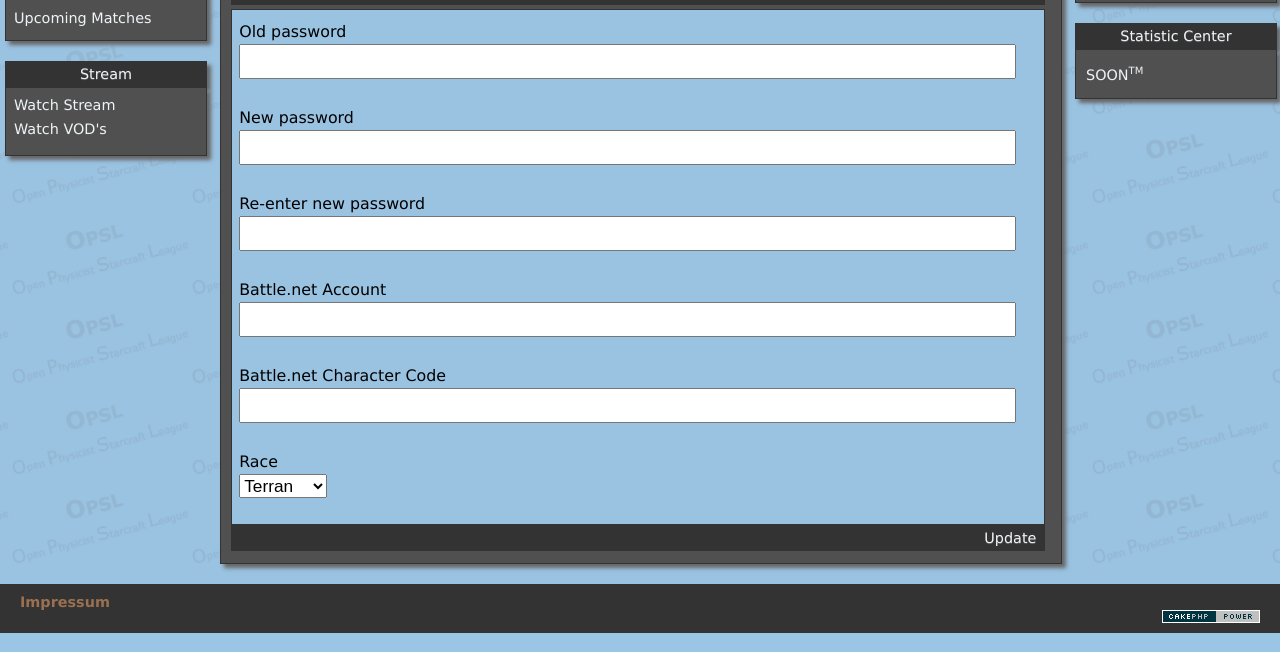
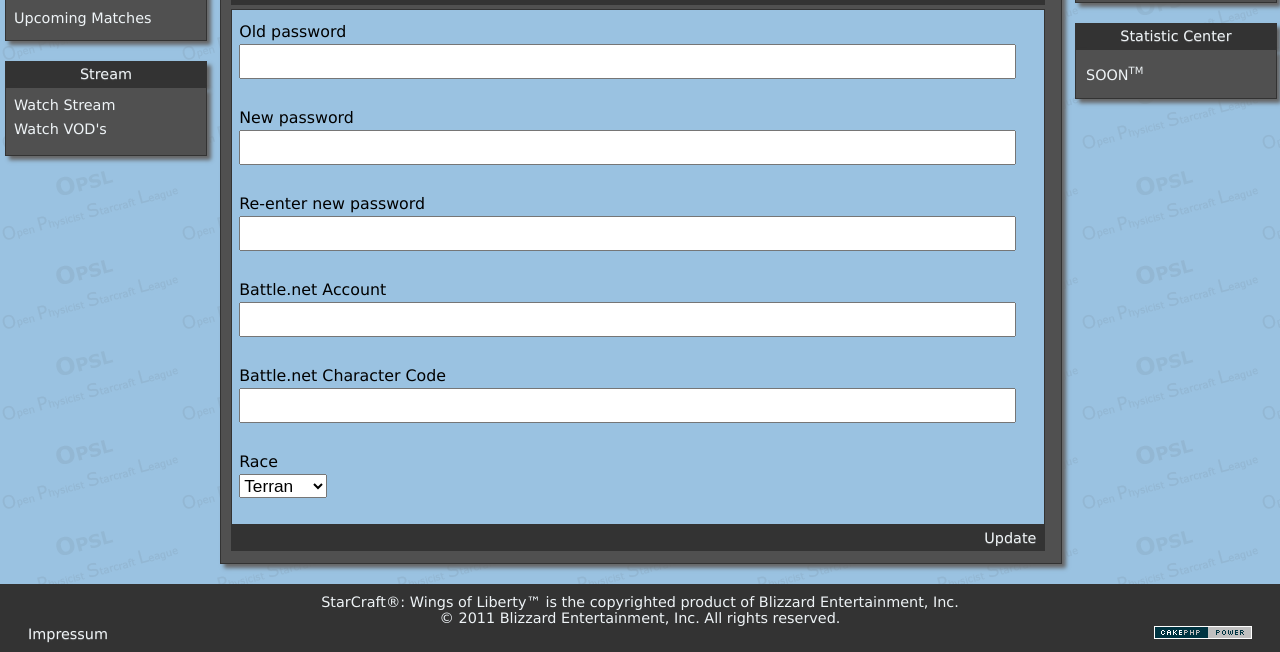
Before and after one commit to fleshgolem/caketourney, a CakePHP app: the page made by app/views/users/account.ctp in a window 1280 px wide. Shown: the part 375-1027 px from the top of the page. Run offline with PHP 8.4 and a stand-in for CakePHP, Linux system fonts and the light colour scheme; the template is opened without the code that fills it, so the values that code supplies are empty; form fields are guessed from the names that the template uses; some libraries are stand-ins or nearby versions.

Commit message:
propper footer

```diff
--- a/app/views/layouts/default.ctp
+++ b/app/views/layouts/default.ctp
@@ -316,11 +316,16 @@
 
 </div><!-- end wrapper2 -->
 
-		<div id="footer">
-
-		<div align="left">
+		<div id="footer" >
+         <div >
+		StarCraft®: Wings of Liberty™ is the copyrighted product of Blizzard Entertainment, Inc.<br />
+            © 2011 Blizzard Entertainment, Inc. All rights reserved.
+            </div>
+		<div class="bottomactionleft">
 			<?php echo $this->Html->link('Impressum',array('controller'=>'pages','action'=>'impressum'))?>
 		</div>
+
+        <div class="bottomaction">
 			<?php echo $this->Html->link(
 					$this->Html->image('cake.power.gif', array('alt'=> __('CakePHP: the rapid development php framework', true), 'border' => '0')),
 					'http://www.cakephp.org/',
@@ -328,6 +333,8 @@
 				);
 			?>
 			<!--<?php echo $this->element('sql_dump'); ?>-->
+        </div>
+        <p style="clear: both;">  </p>
 		</div>
 	</div>
 
--- a/app/webroot/css/bracket.css
+++ b/app/webroot/css/bracket.css
@@ -30,7 +30,7 @@ body {
 	/*background: #888; #9ac2e1 #8bc0ea*/
 	/*background: -moz-linear-gradient(top,#BC7E62, #CEA18D);
 	background: -webkit-gradient(linear, left top, left bottom, from(#BC7E62), to(#CEA18D));*/
-	background:url('../img/OPSLbackground_d.png') repeat center;
+	background:url('../img/OPSLbackground_d.png') repeat top left;
 	/*background: #9ac2e1;*/
 	color: #00000;
 	font-family:'lucida grande',verdana,helvetica,arial,sans-serif;
@@ -142,8 +142,9 @@ ul, li {
 	text-align:center;
 	margin:0;
 	padding: 10px 20px;
-	text-align: right;
+	text-align: center;
 	background:#333;
+	color: #EEF3F6;
 /*	-moz-border-radius-bottomleft:32px;
 	-khtml-border-bottom-left-radius:32px;
 	-webkit-border-radius-bottomleft:32px;
```
